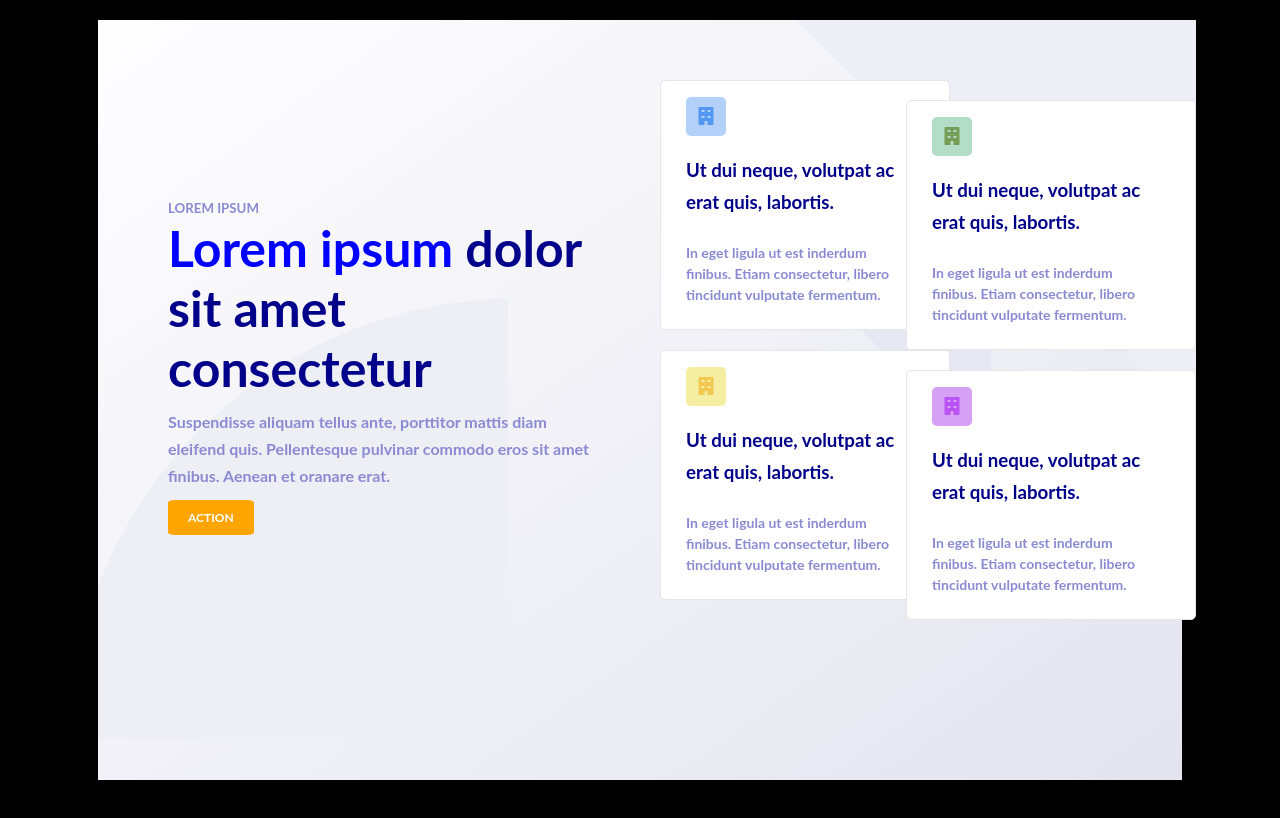
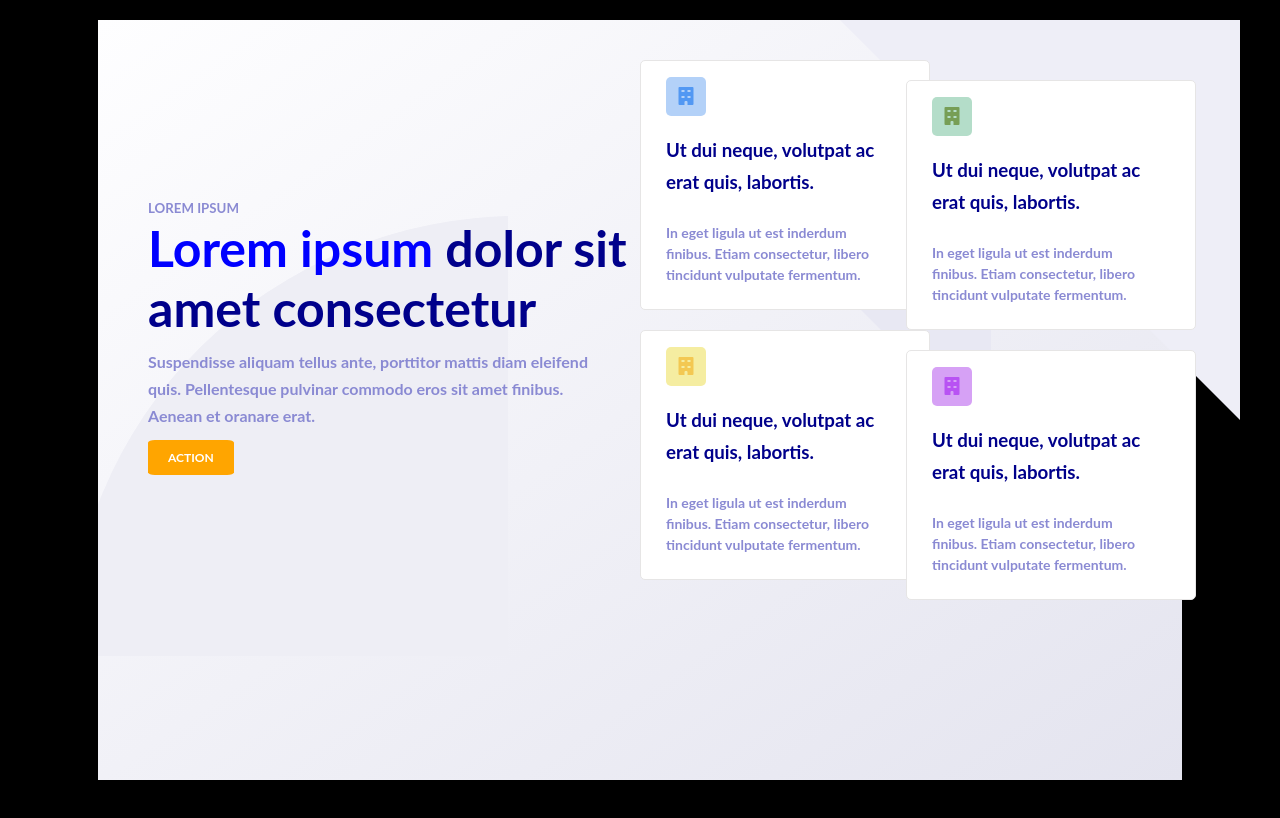
Before and after one commit to monikakam/shuffle-V1, a website: page index.html in a window 1280 px wide. Drawn offline with Linux system fonts and the light colour scheme.

Commit message:
Add changes to css

```diff
--- a/sass/style.scss
+++ b/sass/style.scss
@@ -23,7 +23,7 @@ body {
 
 .mainBox {
     max-width: 50%;
-    padding: 20px;
+    padding: 0px;
 }
 
 /*mainBox left*/
@@ -155,8 +155,8 @@ p {
     position: relative;
     width: 900px;
     height: 900px;
-    top: -220px;
-    left: -100px;
+    top: -242px;
+    left: -80px;
 }
 .quarter {
     position: absolute;
@@ -185,8 +185,8 @@ p {
 	border-left: 400px solid transparent;
 	margin: 25px auto 0;
     z-index: 1;
-    margin-top: -40px;
-    margin-left: 220px;
+    margin-top: -20px;
+    margin-left: 307px;
 }
 
 .triangleSmall {
@@ -215,6 +215,7 @@ p {
         justify-content: space-around;
         display: flex;
         flex-direction: column;
+        margin-top: 10px;
     }
 
     .verticalBoxRight {
```
Also changed, not shown: css/style.css, 1 other file.
